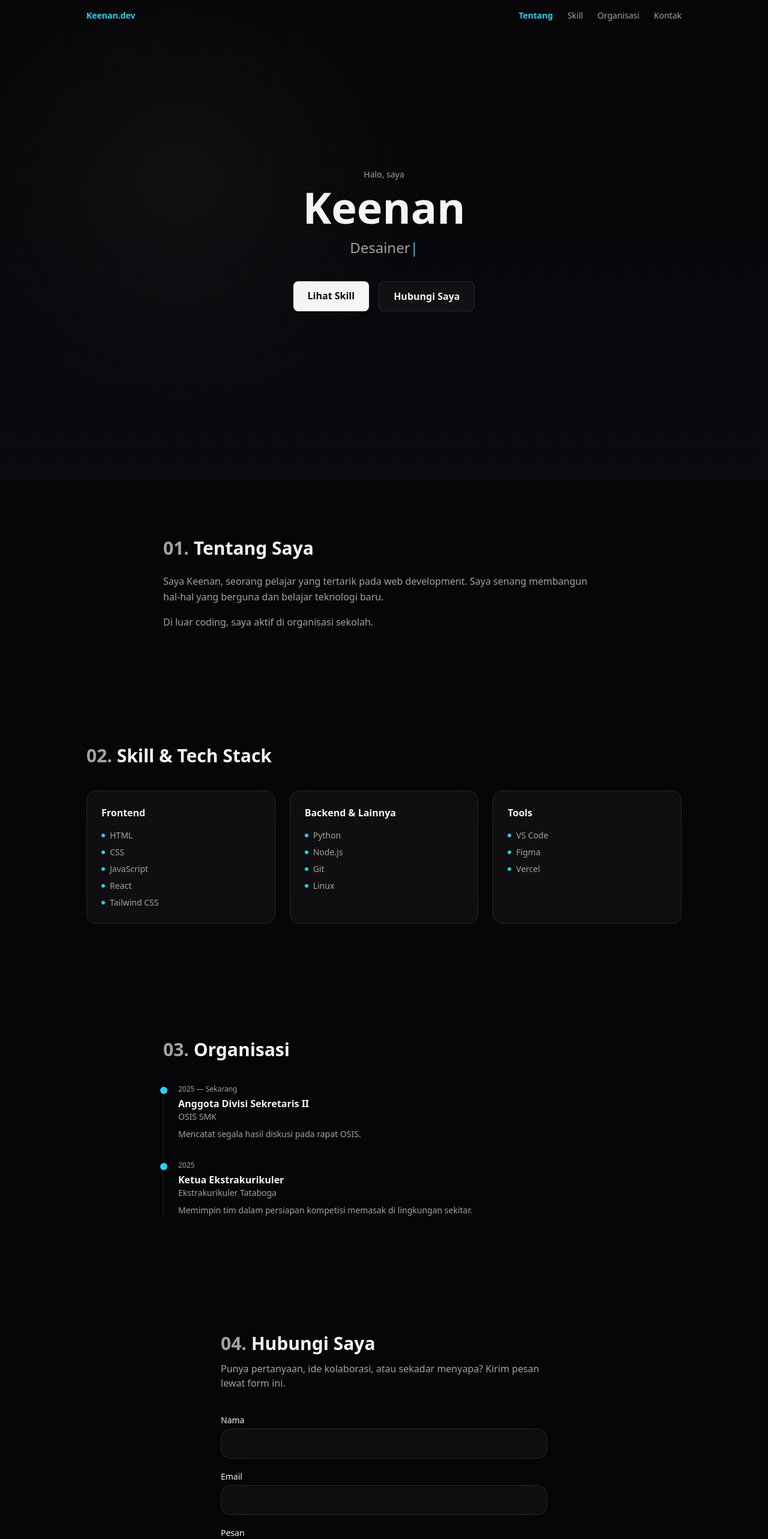
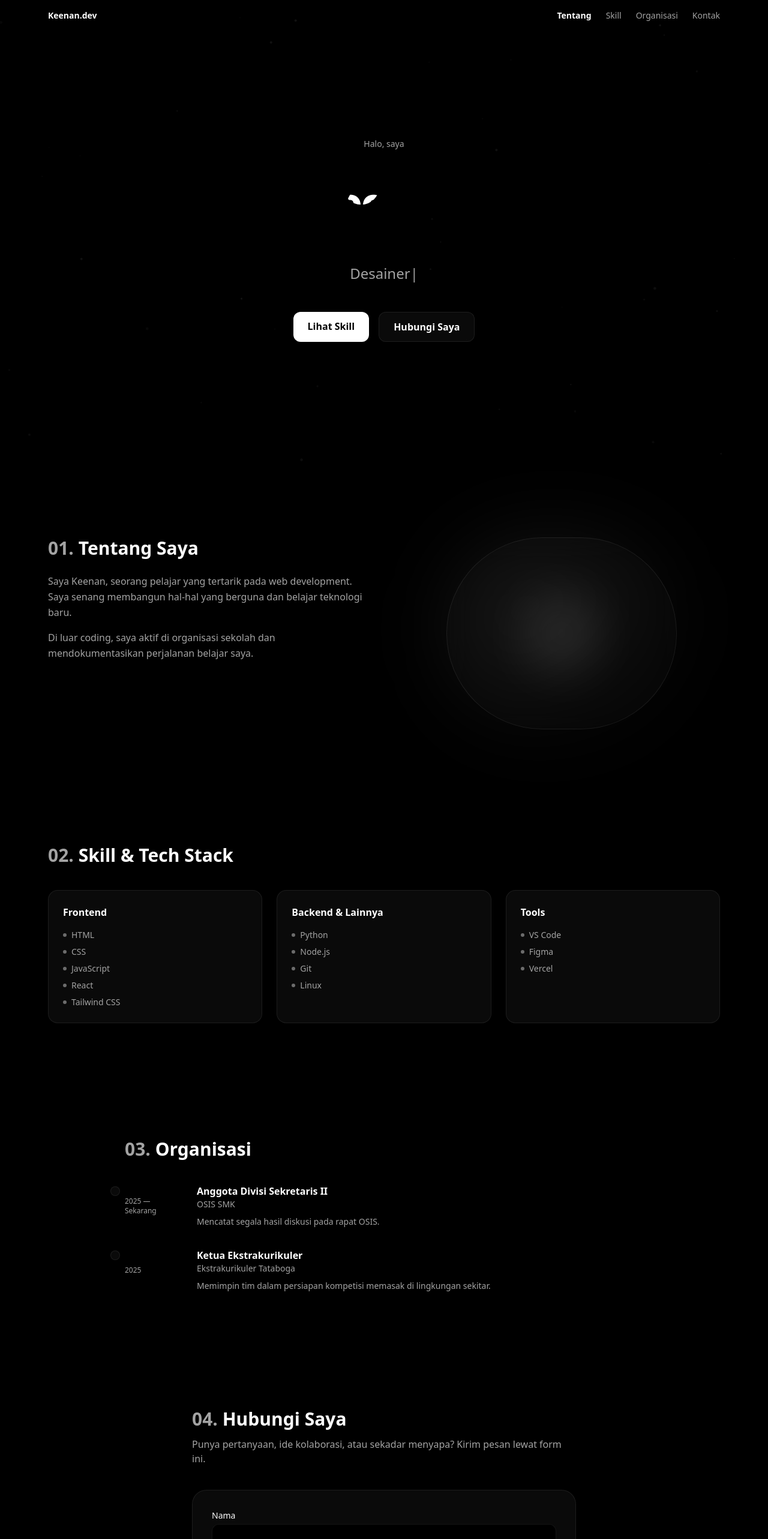
Before and after one commit to Keenanputra/portofolio-pelajar, a Next.js app: page / in a window 1280 px wide. Shown: the top 2566 px of the page at 60% size. Built offline with nearby package versions, Linux system fonts and the light colour scheme.

Commit message:
feat: implementasi monochrome liquid + ambient particles design system

```diff
--- a/src/app/globals.css
+++ b/src/app/globals.css
@@ -1,25 +1,64 @@
 @import "tailwindcss";
 
 @theme {
-  --color-background: #060608;
-  --color-foreground: #f5f5f4;
+  /* STRICT B&W PALETTE */
+  --color-background: #000000;
+  --color-foreground: #ffffff;
   --color-muted: #a3a3a3;
-  --color-accent: #22d3ee;
-  --color-line: rgba(255, 255, 255, 0.1);
+  --color-line: rgba(255, 255, 255, 0.08);
   --color-glass: rgba(255, 255, 255, 0.04);
-  --font-sans: var(--font-geist-sans), ui-sans-serif, system-ui, sans-serif;
-  --font-mono: var(--font-geist-mono), ui-monospace, monospace;
+  --color-glass-light: rgba(255, 255, 255, 0.08);
+  --color-glass-bold: rgba(255, 255, 255, 0.12);
+  --font-sans: var(--font-inter), ui-sans-serif, system-ui, sans-serif;
+  --font-mono: var(--font-jetbrains-mono), ui-monospace, monospace;
 }
 
 html {
   scroll-behavior: smooth;
 }
 
-::selection {
-  background: #f5f5f4;
-  color: #060608;
+body {
+  background: #000000;
+  color: #ffffff;
 }
 
+::selection {
+  background: #ffffff;
+  color: #000000;
+}
+
+/* GLASS UTILITIES */
+.bg-glass {
+  background-color: rgba(255, 255, 255, 0.04);
+}
+
+.bg-glass-light {
+  background-color: rgba(255, 255, 255, 0.08);
+}
+
+.bg-glass-bold {
+  background-color: rgba(255, 255, 255, 0.12);
+}
+
+.border-line {
+  border-color: rgba(255, 255, 255, 0.08);
+}
+
+/* SCROLL MARGIN */
 section[id] {
   scroll-margin-top: 4rem;
 }
+
+/* ANIMATIONS */
+@keyframes float {
+  0%, 100% {
+    transform: translateY(0);
+  }
+  50% {
+    transform: translateY(-10px);
+  }
+}
+
+.animate-float {
+  animation: float 6s ease-in-out infinite;
+}
--- a/src/app/layout.tsx
+++ b/src/app/layout.tsx
@@ -1,12 +1,22 @@
 import type { Metadata } from "next";
-import { Geist, Geist_Mono } from "next/font/google";
+import { Inter, JetBrains_Mono } from "next/font/google";
 import Navbar from "@/components/Navbar";
 import Footer from "@/components/Footer";
-import LiquidBackground from "@/components/LiquidBackground";
 import "./globals.css";
 
-const geistSans = Geist({ variable: "--font-geist-sans", subsets: ["latin"] });
-const geistMono = Geist_Mono({ variable: "--font-geist-mono", subsets: ["latin"] });
+const inter = Inter({
+  variable: "--font-inter",
+  subsets: ["latin"],
+  weight: ["400", "500", "600", "700", "800", "900"],
+  display: "swap",
+});
+
+const jetbrainsMono = JetBrains_Mono({
+  variable: "--font-jetbrains-mono",
+  subsets: ["latin"],
+  weight: ["400", "500", "600", "700"],
+  display: "swap",
+});
 
 export const metadata: Metadata = {
   title: "Keenan — Portofolio",
@@ -16,8 +26,9 @@ export const metadata: Metadata = {
 export default function RootLayout({ children }: Readonly<{ children: React.ReactNode }>) {
   return (
     <html lang="id" className="scroll-smooth">
-      <body className={`${geistSans.variable} ${geistMono.variable} bg-background text-foreground antialiased`}>
-        <LiquidBackground />
+      <body
+        className={`${inter.variable} ${jetbrainsMono.variable} bg-background text-foreground antialiased`}
+      >
         <Navbar />
         <main>{children}</main>
         <Footer />
--- a/src/components/About.tsx
+++ b/src/components/About.tsx
@@ -2,19 +2,32 @@ import Reveal from "./Reveal";
 
 export default function About() {
   return (
-    <section id="tentang" className="mx-auto max-w-3xl px-4 py-24">
+    <section id="tentang" className="mx-auto max-w-6xl px-4 py-24">
+      <div className="grid gap-16 sm:grid-cols-2">
         <Reveal>
           <h2 className="text-2xl font-bold text-foreground sm:text-3xl">
             <span className="font-mono text-muted">01.</span> Tentang Saya
           </h2>
           <p className="mt-6 leading-relaxed text-muted">
-          Saya Keenan, seorang pelajar yang tertarik pada web development. Saya senang
-          membangun hal-hal yang berguna dan belajar teknologi baru.
+            Saya Keenan, seorang pelajar yang tertarik pada web development.
+            Saya senang membangun hal-hal yang berguna dan belajar teknologi baru.
           </p>
           <p className="mt-4 leading-relaxed text-muted">
-          Di luar coding, saya aktif di organisasi sekolah.
+            Di luar coding, saya aktif di organisasi sekolah dan mendokumentasikan
+            perjalanan belajar saya.
           </p>
         </Reveal>
+
+        <Reveal delay={0.1}>
+          {/* FLOATING GLASS SPHERE */}
+          <div className="relative h-80 w-full max-w-sm mx-auto">
+            <div className="absolute inset-0 rounded-full bg-gradient-to-br from-foreground/10 to-transparent blur-3xl" />
+            <div className="relative h-full w-full rounded-full border border-line bg-glass/50 backdrop-blur-xl flex items-center justify-center">
+              <div className="h-32 w-32 rounded-full bg-foreground/10 blur-2xl animate-float" />
+            </div>
+          </div>
+        </Reveal>
+      </div>
     </section>
   );
 }
--- a/src/components/Contact.tsx
+++ b/src/components/Contact.tsx
@@ -37,7 +37,7 @@ export default function Contact() {
   }
 
   return (
-    <section id="kontak" className="mx-auto max-w-xl px-4 py-24">
+    <section id="kontak" className="mx-auto max-w-2xl px-4 py-24">
       <Reveal>
         <h2 className="text-2xl font-bold text-foreground sm:text-3xl">
           <span className="font-mono text-muted">04.</span> Hubungi Saya
@@ -48,7 +48,8 @@ export default function Contact() {
       </Reveal>
 
       <Reveal delay={0.1}>
-        <form onSubmit={handleSubmit} noValidate className="mt-10 space-y-5">
+        <div className="mt-10 rounded-3xl border border-line bg-glass p-8 backdrop-blur-xl shadow-2xl shadow-black/20">
+          <form onSubmit={handleSubmit} noValidate className="space-y-5">
             <div>
               <label htmlFor="nama" className="mb-1 block text-sm text-foreground">
                 Nama
@@ -59,7 +60,7 @@ export default function Contact() {
                 type="text"
                 value={name}
                 onChange={(e) => setName(e.target.value)}
-              className="w-full rounded-2xl border border-line bg-glass px-4 py-3 text-foreground outline-none transition focus:border-accent focus:ring-1 focus:ring-accent backdrop-blur-xl"
+                className="w-full rounded-xl border border-line bg-background px-4 py-3 text-foreground outline-none transition focus:border-foreground focus:ring-1 focus:ring-foreground"
               />
               {errors.name && <p className="mt-1 text-sm text-red-400">{errors.name}</p>}
             </div>
@@ -74,7 +75,7 @@ export default function Contact() {
                 type="email"
                 value={email}
                 onChange={(e) => setEmail(e.target.value)}
-              className="w-full rounded-2xl border border-line bg-glass px-4 py-3 text-foreground outline-none transition focus:border-accent focus:ring-1 focus:ring-accent backdrop-blur-xl"
+                className="w-full rounded-xl border border-line bg-background px-4 py-3 text-foreground outline-none transition focus:border-foreground focus:ring-1 focus:ring-foreground"
               />
               {errors.email && <p className="mt-1 text-sm text-red-400">{errors.email}</p>}
             </div>
@@ -89,18 +90,18 @@ export default function Contact() {
                 rows={5}
                 value={message}
                 onChange={(e) => setMessage(e.target.value)}
-              className="w-full resize-y rounded-2xl border border-line bg-glass px-4 py-3 text-foreground outline-none transition focus:border-accent focus:ring-1 focus:ring-accent backdrop-blur-xl"
+                className="w-full resize-y rounded-xl border border-line bg-background px-4 py-3 text-foreground outline-none transition focus:border-foreground focus:ring-1 focus:ring-foreground"
               />
               {errors.message && <p className="mt-1 text-sm text-red-400">{errors.message}</p>}
             </div>
 
             {status === "sent" && (
-            <p className="rounded-2xl border border-accent/40 bg-glass px-4 py-3 text-sm text-foreground backdrop-blur-xl">
+              <p className="rounded-xl border border-foreground/30 bg-foreground/10 px-4 py-3 text-sm text-foreground">
                 Pesan berhasil dikirim. Terima kasih!
               </p>
             )}
             {status === "error" && errors.global && (
-            <p className="rounded-2xl border border-red-400/40 bg-red-400/10 px-4 py-3 text-sm text-red-400">
+              <p className="rounded-xl border border-red-400/30 bg-red-400/10 px-4 py-3 text-sm text-red-400">
                 {errors.global}
               </p>
             )}
@@ -108,11 +109,12 @@ export default function Contact() {
             <button
               type="submit"
               disabled={status === "sending"}
-            className="w-full rounded-2xl bg-foreground px-6 py-3 font-semibold text-background transition hover:bg-foreground/90 disabled:cursor-not-allowed disabled:opacity-50"
+              className="w-full rounded-xl bg-foreground px-6 py-3 font-semibold text-background transition hover:bg-foreground/90 disabled:cursor-not-allowed disabled:opacity-50"
             >
               {status === "sending" ? "Mengirim..." : "Kirim Pesan"}
             </button>
           </form>
+        </div>
       </Reveal>
     </section>
   );
--- a/src/components/Hero.tsx
+++ b/src/components/Hero.tsx
@@ -1,25 +1,38 @@
 "use client";
+import ParticleSystem from "./ParticleSystem";
+import LiquidText from "./LiquidText";
 import Typewriter from "./Typewriter";
 
 export default function Hero() {
   return (
-    <section id="hero" className="relative flex min-h-screen items-center justify-center overflow-hidden">
+    <section
+      id="hero"
+      className="relative flex min-h-screen items-center justify-center overflow-hidden"
+    >
+      <ParticleSystem />
+
       <div className="relative z-10 px-4 text-center">
         <p className="font-mono text-sm text-muted">Halo, saya</p>
-        <h1 className="mt-2 text-5xl font-bold text-foreground sm:text-7xl">Keenan</h1>
-        <p className="mt-4 text-xl text-muted sm:text-2xl">
+
+        {/* LIQUID TEXT */}
+        <div className="mt-4">
+          <LiquidText text="Keenan" className="text-6xl sm:text-8xl" />
+        </div>
+
+        <p className="mt-6 text-xl text-muted sm:text-2xl">
           <Typewriter words={["Web Developer", "Desainer", "Mahasiswa"]} />
         </p>
-        <div className="mt-10 flex flex-wrap justify-center gap-4">
+
+        <div className="mt-12 flex flex-wrap justify-center gap-4">
           <a
             href="#skill"
-            className="rounded-lg bg-foreground px-6 py-3 font-semibold text-background transition hover:bg-foreground/90"
+            className="rounded-xl bg-foreground px-6 py-3 font-semibold text-background transition hover:bg-foreground/90"
           >
             Lihat Skill
           </a>
           <a
             href="#kontak"
-            className="rounded-lg border border-white/10 bg-glass px-6 py-3 font-semibold text-foreground transition hover:border-accent hover:text-accent backdrop-blur"
+            className="rounded-xl border border-line bg-glass px-6 py-3 font-semibold text-foreground transition hover:border-foreground hover:text-foreground backdrop-blur"
           >
             Hubungi Saya
           </a>
--- /dev/null
+++ b/src/components/LiquidText.tsx
@@ -0,0 +1,112 @@
+"use client";
+import { useEffect, useRef, useSyncExternalStore } from "react";
+
+function subscribe(callback: () => void) {
+  const mq = window.matchMedia("(prefers-reduced-motion: reduce)");
+  mq.addEventListener("change", callback);
+  return () => mq.removeEventListener("change", callback);
+}
+
+function getSnapshot() {
+  return window.matchMedia("(prefers-reduced-motion: reduce)").matches;
+}
+
+function useIsClient() {
+  return useSyncExternalStore(
+    () => () => {},
+    () => true,
+    () => false
+  );
+}
+
+export default function LiquidText({
+  text,
+  className = "text-5xl",
+}: {
+  text: string;
+  className?: string;
+}) {
+  const canvasRef = useRef<HTMLCanvasElement>(null);
+  const reduced = useSyncExternalStore(subscribe, getSnapshot, () => false);
+  const isClient = useIsClient();
+
+  useEffect(() => {
+    if (reduced || !isClient) return;
+
+    const canvas = canvasRef.current;
+    if (!canvas) return;
+
+    const ctx = canvas.getContext("2d");
+    if (!ctx) return;
+
+    let animationFrameId: number;
+    let time = 0;
+
+    const resize = () => {
+      canvas.width = canvas.offsetWidth * window.devicePixelRatio;
+      canvas.height = canvas.offsetHeight * window.devicePixelRatio;
+      ctx.scale(window.devicePixelRatio, window.devicePixelRatio);
+    };
+
+    const draw = () => {
+      time += 0.01;
+      const width = canvas.width / window.devicePixelRatio;
+      const height = canvas.height / window.devicePixelRatio;
+
+      ctx.clearRect(0, 0, width, height);
+
+      // Create blob movement
+      const blob1X = width / 2 + Math.sin(time) * (width * 0.15);
+      const blob1Y = height / 2 + Math.cos(time * 1.3) * (height * 0.15);
+      const blob2X = width / 2 + Math.sin(time * 1.5) * (width * 0.2);
+      const blob2Y = height / 2 + Math.cos(time * 0.8) * (height * 0.2);
+
+      // Draw text
+      ctx.fillStyle = "#ffffff";
+      ctx.font = "900 4rem Inter, sans-serif";
+      ctx.textAlign = "center";
+      ctx.textBaseline = "middle";
+      ctx.fillText(text, width / 2, height / 2);
+
+      // Save the text as a clipping path
+      ctx.save();
+      ctx.globalCompositeOperation = "source-in";
+
+      // Draw overlapping blobs for liquid effect
+      ctx.fillStyle = "#ffffff";
+      ctx.beginPath();
+      ctx.arc(blob1X, blob1Y, height * 0.25, 0, Math.PI * 2);
+      ctx.fill();
+
+      ctx.beginPath();
+      ctx.arc(blob2X, blob2Y, height * 0.2, 0, Math.PI * 2);
+      ctx.fill();
+
+      ctx.restore();
+
+      animationFrameId = requestAnimationFrame(draw);
+    };
+
+    resize();
+    draw();
+
+    window.addEventListener("resize", resize);
+    return () => {
+      cancelAnimationFrame(animationFrameId);
+      window.removeEventListener("resize", resize);
+    };
+  }, [text, reduced, isClient]);
+
+  if (reduced || !isClient) {
+    return <h1 className={className}>{text}</h1>;
+  }
+
+  return (
+    <canvas
+      ref={canvasRef}
+      aria-hidden="true"
+      className={`${className} w-full`}
+      style={{ lineHeight: 1, display: "block" }}
+    />
+  );
+}
--- a/src/components/Navbar.tsx
+++ b/src/components/Navbar.tsx
@@ -40,11 +40,11 @@ export default function Navbar() {
   return (
     <header
       className={`fixed inset-x-0 top-0 z-50 transition-colors duration-300 ${
-        scrolled ? "border-b border-white/10 bg-glass/80 backdrop-blur-xl" : "bg-transparent"
+        scrolled ? "border-b border-line bg-glass/80 backdrop-blur-xl" : "bg-transparent"
       }`}
     >
-      <nav className="mx-auto flex max-w-5xl items-center justify-between px-4 py-4">
-        <Link href="/#hero" className="font-mono text-sm font-semibold text-accent">
+      <nav className="mx-auto flex max-w-6xl items-center justify-between px-4 py-4">
+        <Link href="/#hero" className="font-mono text-sm font-bold text-foreground">
           Keenan.dev
         </Link>
         <button
@@ -56,13 +56,13 @@ export default function Navbar() {
         >
           {open ? "✕" : "☰"}
         </button>
-        <ul className={`gap-6 text-sm sm:flex ${open ? "absolute inset-x-0 top-full flex flex-col gap-4 border-b border-white/10 bg-glass px-6 py-4 backdrop-blur-xl" : "hidden"}`}>
+        <ul className={`gap-6 text-sm sm:flex ${open ? "absolute inset-x-0 top-full flex flex-col gap-4 border-b border-line bg-glass px-6 py-4 backdrop-blur-xl" : "hidden"}`}>
           {links.map((link) => (
             <li key={link.id}>
               <a
                 href={`/#${link.id}`}
                 onClick={() => setOpen(false)}
-                className={`transition ${active === `#${link.id}` ? "text-accent font-semibold" : "text-muted hover:text-foreground"}`}
+                className={`transition ${active === `#${link.id}` ? "text-foreground font-semibold" : "text-muted hover:text-foreground"}`}
               >
                 {link.label}
               </a>
--- a/src/components/Organizations.tsx
+++ b/src/components/Organizations.tsx
@@ -17,21 +17,27 @@ const timeline = [
 
 export default function Organizations() {
   return (
-    <section id="organisasi" className="mx-auto max-w-3xl px-4 py-24">
+    <section id="organisasi" className="mx-auto max-w-4xl px-4 py-24">
       <Reveal>
         <h2 className="text-2xl font-bold text-foreground sm:text-3xl">
           <span className="font-mono text-muted">03.</span> Organisasi
         </h2>
       </Reveal>
-      <ol className="mt-10 space-y-8 border-l border-line pl-6">
+
+      <ol className="mt-10 space-y-8">
         {timeline.map((item, i) => (
-          <Reveal key={item.period} delay={i * 0.05}>
-            <li className="relative">
-              <span className="absolute -left-[30px] top-1 h-3 w-3 rounded-full bg-accent" />
-              <p className="font-mono text-xs text-muted">{item.period}</p>
-              <h3 className="mt-1 font-semibold text-foreground">{item.role}</h3>
-              <p className="text-sm text-muted">{item.org}</p>
-              <p className="mt-2 text-sm leading-relaxed text-muted">{item.description}</p>
+          <Reveal key={item.period} delay={i * 0.1}>
+            <li className="relative pl-8 sm:pl-0">
+              {/* GLASS ORB MARKER */}
+              <div className="absolute -left-[24px] top-1 h-4 w-4 rounded-full border border-line bg-glass backdrop-blur-sm" />
+              <div className="sm:flex sm:items-center sm:gap-6">
+                <p className="font-mono text-xs text-muted sm:w-24">{item.period}</p>
+                <div>
+                  <h3 className="font-semibold text-foreground">{item.role}</h3>
+                  <p className="text-sm text-muted">{item.org}</p>
+                  <p className="mt-2 text-sm leading-relaxed text-muted">{item.description}</p>
+                </div>
+              </div>
             </li>
           </Reveal>
         ))}
--- /dev/null
+++ b/src/components/ParticleSystem.tsx
@@ -0,0 +1,100 @@
+"use client";
+import { useEffect, useRef, useSyncExternalStore } from "react";
+
+function subscribe(callback: () => void) {
+  const mq = window.matchMedia("(prefers-reduced-motion: reduce)");
+  mq.addEventListener("change", callback);
+  return () => mq.removeEventListener("change", callback);
+}
+
+function getSnapshot() {
+  return window.matchMedia("(prefers-reduced-motion: reduce)").matches;
+}
+
+type Particle = {
+  x: number;
+  y: number;
+  vx: number;
+  vy: number;
+  size: number;
+  opacity: number;
+};
+
+export default function ParticleSystem() {
+  const canvasRef = useRef<HTMLCanvasElement>(null);
+  const reduced = useSyncExternalStore(subscribe, getSnapshot, () => false);
+  const particles = useRef<Particle[]>([]);
+
+  useEffect(() => {
+    const canvas = canvasRef.current;
+    if (!canvas) return;
+    if (reduced) return;
+
+    const ctx = canvas.getContext("2d");
+    if (!ctx) return;
+
+    let animationFrameId: number;
+
+    const resize = () => {
+      canvas.width = window.innerWidth;
+      canvas.height = window.innerHeight;
+      initParticles();
+    };
+
+    const initParticles = () => {
+      const count = Math.min(Math.floor(window.innerWidth / 10), 40);
+      particles.current = Array.from({ length: count }, () => ({
+        x: Math.random() * canvas.width,
+        y: Math.random() * canvas.height,
+        vx: (Math.random() - 0.5) * 0.3,
+        vy: (Math.random() - 0.5) * 0.3,
+        size: Math.random() * 2 + 0.5,
+        opacity: Math.random() * 0.05 + 0.02,
+      }));
+    };
+
+    const animate = () => {
+      ctx.clearRect(0, 0, canvas.width, canvas.height);
+      ctx.fillStyle = "#ffffff";
+
+      particles.current.forEach((p) => {
+        p.x += p.vx;
+        p.y += p.vy;
+
+        // Wrap around
+        if (p.x < 0) p.x = canvas.width;
+        if (p.x > canvas.width) p.x = 0;
+        if (p.y < 0) p.y = canvas.height;
+        if (p.y > canvas.height) p.y = 0;
+
+        ctx.globalAlpha = p.opacity;
+        ctx.beginPath();
+        ctx.arc(p.x, p.y, p.size, 0, Math.PI * 2);
+        ctx.fill();
+      });
+
+      animationFrameId = requestAnimationFrame(animate);
+    };
+
+    resize();
+    animate();
+
+    window.addEventListener("resize", resize);
+    return () => {
+      cancelAnimationFrame(animationFrameId);
+      window.removeEventListener("resize", resize);
+    };
+  }, [reduced]);
+
+  if (reduced) {
+    return <div className="pointer-events-none fixed inset-0 -z-10" />;
+  }
+
+  return (
+    <canvas
+      ref={canvasRef}
+      aria-hidden="true"
+      className="pointer-events-none fixed inset-0 -z-10"
+    />
+  );
+}
--- a/src/components/Skills.tsx
+++ b/src/components/Skills.tsx
@@ -17,21 +17,22 @@ const skillGroups = [
 
 export default function Skills() {
   return (
-    <section id="skill" className="mx-auto max-w-5xl px-4 py-24">
+    <section id="skill" className="mx-auto max-w-6xl px-4 py-24">
       <Reveal>
         <h2 className="text-2xl font-bold text-foreground sm:text-3xl">
           <span className="font-mono text-muted">02.</span> Skill & Tech Stack
         </h2>
       </Reveal>
+
       <div className="mt-10 grid gap-6 sm:grid-cols-3">
         {skillGroups.map((group, i) => (
           <Reveal key={group.title} delay={i * 0.1}>
-            <div className="h-full rounded-2xl border border-line bg-glass p-6 backdrop-blur-xl">
+            <div className="h-full rounded-2xl border border-line bg-glass p-6 transition hover:border-foreground/30 hover:bg-glass-light backdrop-blur-xl">
               <h3 className="font-semibold text-foreground">{group.title}</h3>
               <ul className="mt-4 space-y-2">
                 {group.items.map((item) => (
                   <li key={item} className="flex items-center gap-2 text-sm text-muted">
-                    <span className="h-1.5 w-1.5 rounded-full bg-accent" />
+                    <span className="h-1.5 w-1.5 rounded-full bg-foreground/40" />
                     {item}
                   </li>
                 ))}
```
Also changed, not shown: src/components/Footer.tsx (+7 -2 lines), vitest.config.mts (added). Lines whose indentation alone changed are shown as unchanged.
